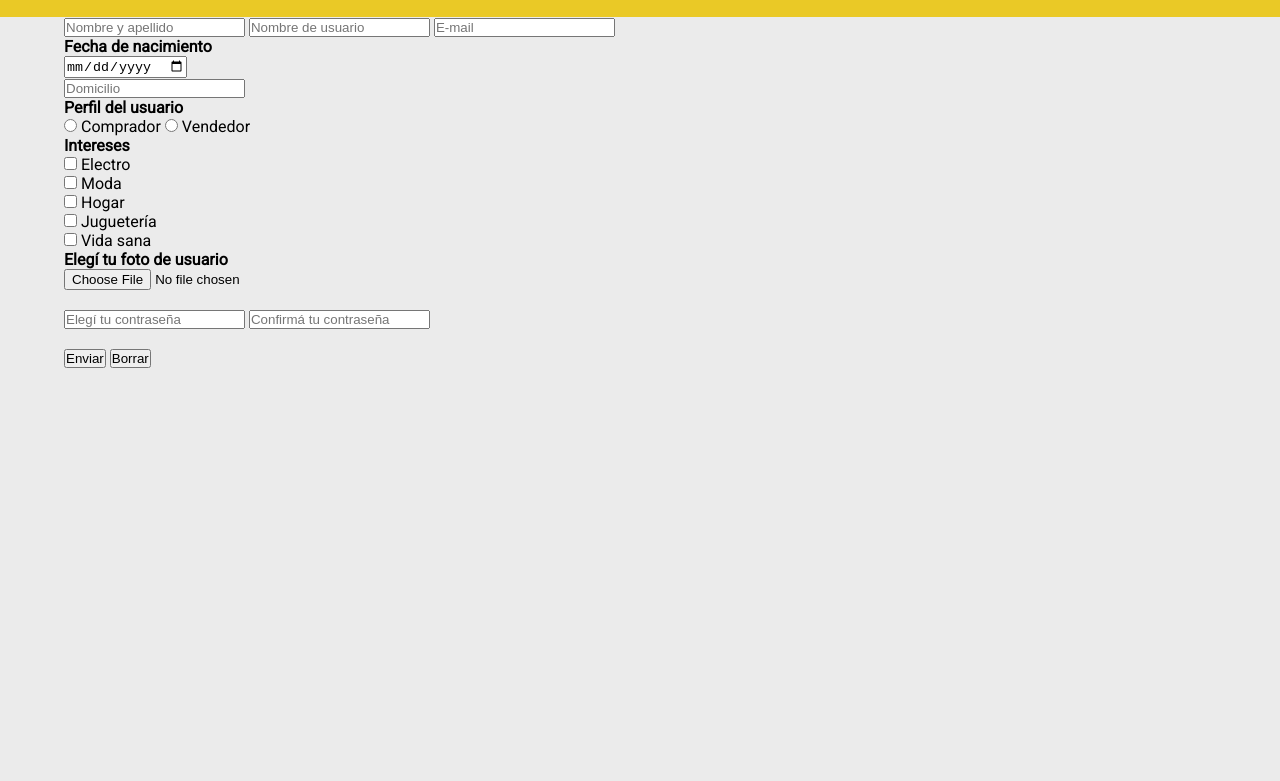
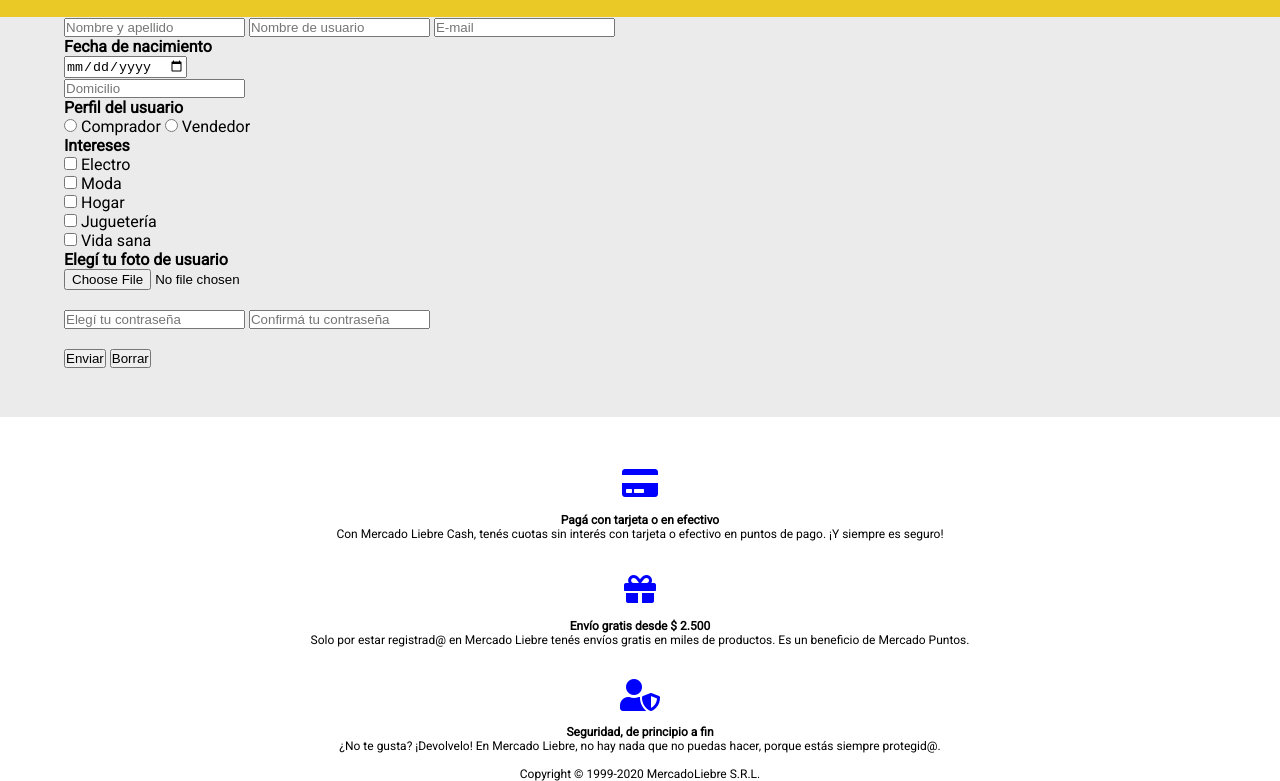
Before and after one commit to FranciscoDiPatti/Mercado-Liebre---Digital-House, a website: page views/register.html in a window 1280 px wide. Shown: the part 472-1253 px from the top of the page. Before the commit the page ends 859 px from the top, so only its background shows below. Drawn offline with Linux system fonts and the light colour scheme; files that its build step writes are made by us from their sources; files whose address does not match are found by name.

Commit message:
Ultimos detalles

```diff
--- a/app.js
+++ b/app.js
@@ -1,10 +1,12 @@
 const express = require('express');
 const app = express();
+const PORT = 3001;
 app.use(express.static('public'));
 
 
+
 app.listen(3007, ()=>{
-    console.log('Servidor funcionando');
+    console.log('Servidor funcionando correctamente en puerto ' + PORT );
 });
 
 app.get('/', (req,res)=>{
--- a/views/register.html
+++ b/views/register.html
@@ -95,6 +95,25 @@
             </form>
         </main>
         <footer>
+            <div class="pie">
+                <i class="fas fa-credit-card"></i>
+            </div>
+            <p><b>Pagá con tarjeta o en efectivo</b></p>
+            <p>Con Mercado Liebre Cash, tenés cuotas sin interés con tarjeta o efectivo en
+                puntos de pago. ¡Y siempre es seguro!</p>
+            <div class="pie">
+                <i class="fas fa-solid fa-gift"></i>
+            </div>
+            <p><b>Envío gratis desde $ 2.500</b></p>
+            <p>Solo por estar registrad@ en Mercado Liebre tenés envíos gratis en miles de
+                productos. Es un beneficio de Mercado Puntos.</p>
+            <div class="pie">
+                <i class=" fas fa-solid fa-user-shield"></i>
+             </div>
+            <p><b>Seguridad, de principio a fin</b></p>
+            <p class="penultima-linea">¿No te gusta? ¡Devolvelo! En Mercado Liebre, no hay nada que no puedas hacer,
+                    porque estás siempre protegid@.</p>
+            <p><br>Copyright © 1999-2020 MercadoLiebre S.R.L.</p>
         </footer>
     </body>
 </html>
```
Also changed, not shown: views/login.html (+19 -1 lines).
